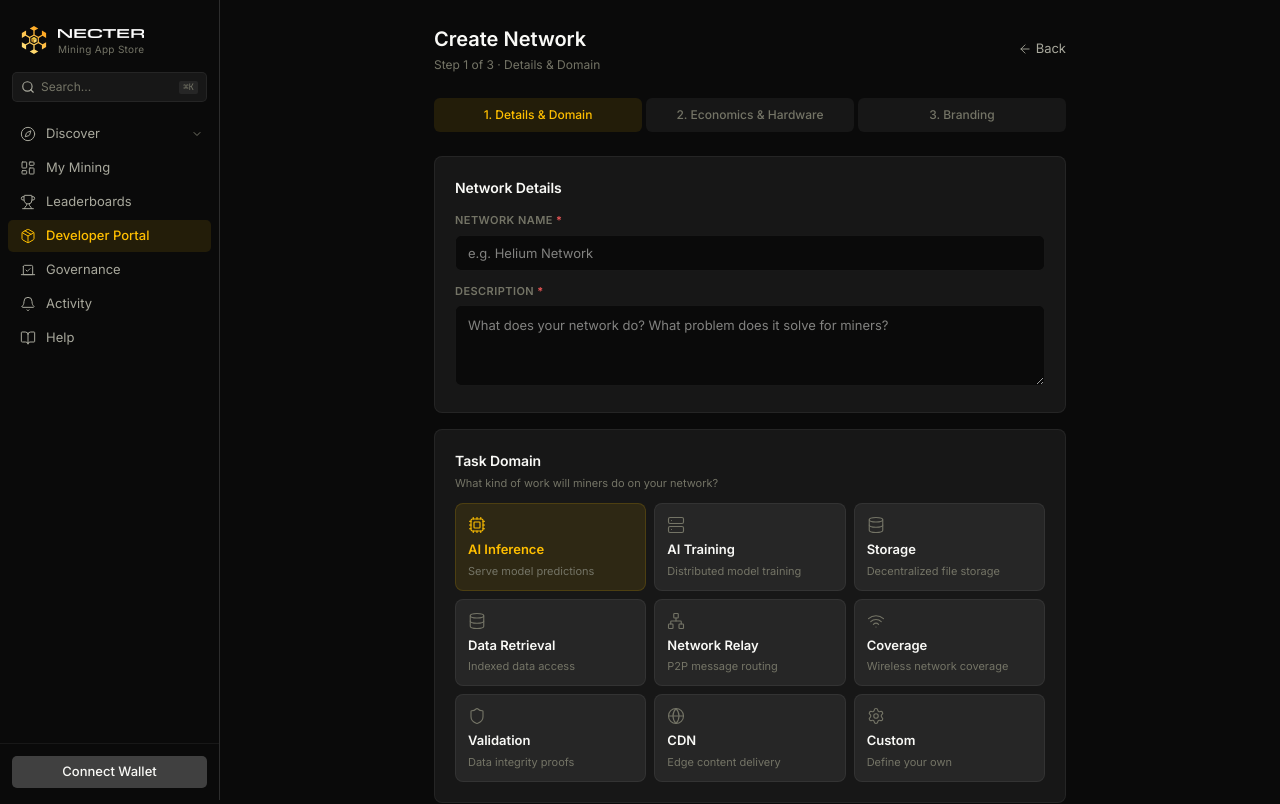
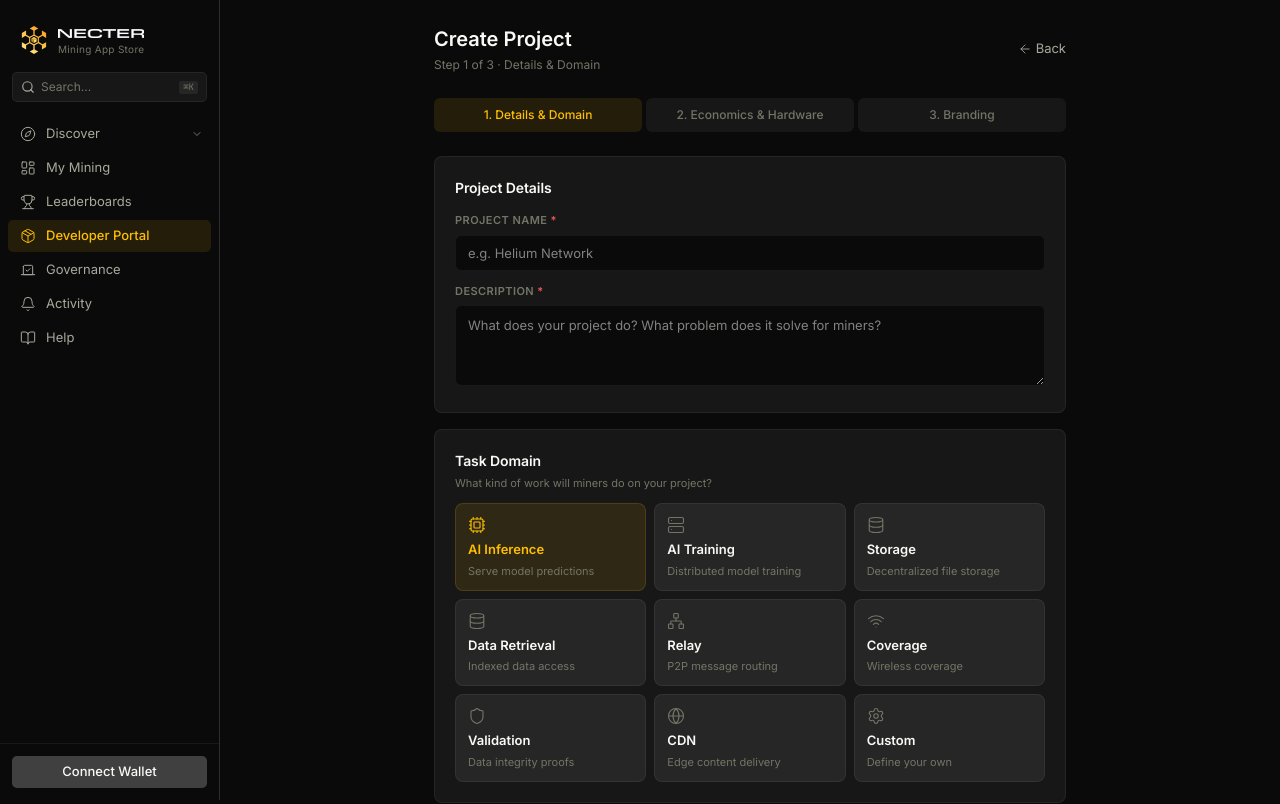
Before and after one commit to Abdulkereem/necter-mining-app-store-svelte, a SvelteKit app: page /develop/create in a window 1280 px wide. Shown: the top 804 px of the page. Built offline with nearby package versions, Linux system fonts and the light colour scheme.

Commit message:
Fix all: governance layout/modal, sync Next.js changes (terminology, edit profile removal), leaderboard dropdown arrow, Button display fix

```diff
--- a/src/routes/develop/+page.svelte
+++ b/src/routes/develop/+page.svelte
@@ -101,7 +101,7 @@
       <div class="bg-[var(--surface-1)] border border-[var(--border-default)] border-t-0 rounded-b-[12px] px-8 pt-6 pb-8 text-center">
         <img src="/brand/logo.svg" alt="" class="w-10 h-10 mx-auto mb-4" />
         <h2 class="text-[18px] font-semibold text-[var(--text-primary)] mb-2">Developer Portal</h2>
-        <p class="text-[13px] text-[var(--text-secondary)] mx-auto mb-5 leading-5 max-w-[360px]">Build mining networks on Necter. Define your workloads, set reward economics, and attract miners from the marketplace.</p>
+        <p class="text-[13px] text-[var(--text-secondary)] mx-auto mb-5 leading-5 max-w-[360px]">Build mining projects on Necter. Define your workloads, set reward economics, and attract miners from the marketplace.</p>
         <button type="button" onclick={() => { $showConnectModal = true; }} class="btn-primary">Connect Wallet</button>
       </div>
     </div>
@@ -117,7 +117,7 @@
       </div>
       <div class="bg-[var(--surface-1)] border border-[var(--border-default)] border-t-0 rounded-b-[12px] px-8 pt-6 pb-8 text-center">
         <h2 class="text-[18px] font-semibold text-[var(--text-primary)] mb-2">Set Up Your Developer Account</h2>
-        <p class="text-[13px] text-[var(--text-secondary)] mx-auto mb-5 leading-5 max-w-[360px]">Complete your profile to start building and publishing mining networks on Necter.</p>
+        <p class="text-[13px] text-[var(--text-secondary)] mx-auto mb-5 leading-5 max-w-[360px]">Complete your profile to start building and publishing mining projects on Necter.</p>
         <button type="button" onclick={() => { setupModalOpen = true; }} class="btn-primary">Get Started</button>
       </div>
     </div>
@@ -132,13 +132,12 @@
       <div class="flex items-center justify-between gap-4">
         <div>
           <h1 class="text-[20px] font-semibold text-[var(--text-primary)] tracking-[-0.015em]">Developer Portal</h1>
-          <p class="text-[12px] text-[var(--text-tertiary)] mt-0.5">Build and manage mining networks on Necter</p>
+          <p class="text-[12px] text-[var(--text-tertiary)] mt-0.5">Build and manage mining projects on Necter</p>
         </div>
         <div class="flex gap-2">
-          <a href="/develop/profile" class="btn-secondary gap-1">Edit Profile</a>
           <a href="/develop/create" class="btn-subscribe gap-1">
             <Plus class="w-3 h-3" strokeWidth={2} />
-            Create Network
+            Create Project
           </a>
         </div>
       </div>
@@ -146,7 +145,7 @@
       <!-- Stats -->
       <div class="grid grid-cols-4 gap-px bg-[var(--border-default)] border border-[var(--border-default)] rounded-[8px] overflow-hidden">
         {#each [
-          { label: 'Networks', value: developerApps.length.toString() },
+          { label: 'Projects', value: developerApps.length.toString() },
           { label: 'Total Miners', value: totalMiners.toLocaleString() },
           { label: 'Revenue', value: `$${totalRevenue.toLocaleString()}`, accent: true },
           { label: 'Fleet Size', value: operatorMiners.length.toString() },
@@ -161,7 +160,7 @@
       <!-- Your Networks -->
       <div>
         <div class="flex items-center justify-between mb-4">
-          <span class="text-[14px] font-semibold text-[var(--text-primary)]">Your Networks</span>
+          <span class="text-[14px] font-semibold text-[var(--text-primary)]">Your Projects</span>
         </div>
 
         {#if developerApps.length > 0}
@@ -217,11 +216,11 @@
           </div>
         {:else}
           <div class="bg-honeycomb border border-dashed border-[var(--border-default)] rounded-[8px] px-6 py-12 text-center">
-            <p class="text-[14px] font-medium text-[var(--text-secondary)] mb-1">No networks yet</p>
-            <p class="text-[12px] text-[var(--text-tertiary)] mb-4">Create your first network or start from a template below.</p>
+            <p class="text-[14px] font-medium text-[var(--text-secondary)] mb-1">No projects yet</p>
+            <p class="text-[12px] text-[var(--text-tertiary)] mb-4">Create your first project or start from a template below.</p>
             <a href="/develop/create" class="btn-subscribe gap-1">
               <Plus class="w-3 h-3" strokeWidth={2} />
-              Create Network
+              Create Project
             </a>
           </div>
         {/if}
--- a/src/routes/develop/apps/[id]/+page.svelte
+++ b/src/routes/develop/apps/[id]/+page.svelte
@@ -144,7 +144,7 @@
 {#if !app}
   <div class="min-h-screen animate-fadeIn">
     <div class="p-6">
-      <p class="text-[13px] text-[var(--text-secondary)]">Network not found.</p>
+      <p class="text-[13px] text-[var(--text-secondary)]">Project not found.</p>
       <a href="/develop" class="text-[13px] text-[var(--text-accent)] no-underline">Back to Dashboard</a>
     </div>
   </div>
@@ -433,7 +433,7 @@
             </div>
           {:else}
             <div class="bg-[var(--surface-1)] border border-[var(--border-default)] rounded-[8px] text-center p-8">
-              <p class="text-[13px] text-[var(--text-tertiary)]">No miners have subscribed yet. Once your network is live, miners will appear here.</p>
+              <p class="text-[13px] text-[var(--text-tertiary)]">No miners have subscribed yet. Once your project is live, miners will appear here.</p>
             </div>
           {/if}
         </div>
@@ -481,7 +481,7 @@
             <h3 class="text-[12px] font-semibold uppercase tracking-[0.04em] text-[var(--text-tertiary)] mb-3.5">General</h3>
             <div class="flex flex-col gap-3">
               <div>
-                <label class="text-[11px] text-[var(--text-tertiary)] block mb-1">Network Name</label>
+                <label class="text-[11px] text-[var(--text-tertiary)] block mb-1">Project Name</label>
                 <input type="text" bind:value={settingsName} class={inp} />
               </div>
               <div>
--- a/src/routes/develop/apps/[id]/analytics/+page.svelte
+++ b/src/routes/develop/apps/[id]/analytics/+page.svelte
@@ -74,7 +74,7 @@
         <ArrowLeft style="height: 16px; width: 16px;" />
         Back
       </a>
-      <h1 style="font-size: 20px; font-weight: 600; letter-spacing: -0.01em; color: var(--text-primary); margin: 0;">Network Analytics</h1>
+      <h1 style="font-size: 20px; font-weight: 600; letter-spacing: -0.01em; color: var(--text-primary); margin: 0;">Project Analytics</h1>
     </div>
     <div style="display: flex; gap: 8px;">
       <button style="height: 32px; padding: 0 12px; border-radius: 5px; background: var(--surface-2); border: 1px solid var(--border-default); color: var(--text-primary); font-size: 13px; font-weight: 500; cursor: pointer;">
@@ -116,7 +116,7 @@
         <div style="font-size: 13px; font-weight: 600; color: var(--text-primary);">No activity yet</div>
         <div style="font-size: 13px; color: var(--text-secondary); margin-top: 4px;">
           Analytics populates once miners subscribe and proofs/jobs are produced.
-          {#if app} Network: {app.name}{/if}
+          {#if app} Project: {app.name}{/if}
         </div>
       </div>
     {/if}
@@ -179,7 +179,7 @@
       </div>
 
       <div style="font-size: 12px; color: var(--text-tertiary); margin-top: 12px;">
-        {#if app}Network: {app.name} · {/if}Range: {range} · Metric: {metricLabel}
+        {#if app}Project: {app.name} · {/if}Range: {range} · Metric: {metricLabel}
       </div>
     </div>
   </div>
--- a/src/routes/develop/apps/[id]/preview/+page.svelte
+++ b/src/routes/develop/apps/[id]/preview/+page.svelte
@@ -54,7 +54,7 @@
 
 {#if !app}
   <div style="padding: 24px; color: var(--text-secondary); font-size: 13px;">
-    Network not found.
+    Project not found.
     <a href="/develop" style="color: var(--text-accent); text-decoration: none;">Back to Dashboard</a>
   </div>
 {:else}
@@ -64,7 +64,7 @@
       <div style="display: flex; align-items: center; gap: 8px;">
         <div style="width: 8px; height: 8px; border-radius: 50%; background: var(--info); box-shadow: 0 0 6px var(--info);"></div>
         <span style="font-size: 13px; font-weight: 600; color: var(--info);">Preview Mode</span>
-        <span style="font-size: 12px; color: var(--text-secondary);">This is how miners will see your network</span>
+        <span style="font-size: 12px; color: var(--text-secondary);">This is how miners will see your project</span>
       </div>
       <a href="/develop/apps/{id}" style="display: inline-flex; align-items: center; gap: 5px; height: 28px; padding: 0 10px; border-radius: 5px; font-size: 12px; font-weight: 500; background: var(--surface-2); border: 1px solid var(--border-default); color: var(--text-secondary); text-decoration: none;">
         <ArrowLeft style="width: 12px; height: 12px;" strokeWidth={1.5} />
--- a/src/routes/develop/apps/[id]/settings/+page.svelte
+++ b/src/routes/develop/apps/[id]/settings/+page.svelte
@@ -75,7 +75,7 @@
 				<h2 class="text-[10px] font-semibold text-[var(--text-tertiary)] uppercase tracking-[0.04em] mb-4">General</h2>
 				<div class="space-y-4">
 					<div>
-						<label class={labelClass}>Network Name</label>
+						<label class={labelClass}>Project Name</label>
 						<input class={inputClass} bind:value={name} />
 					</div>
 					<div>
--- a/src/routes/develop/create/+page.svelte
+++ b/src/routes/develop/create/+page.svelte
@@ -18,8 +18,8 @@
     { type: 'compute-training', label: 'AI Training', desc: 'Distributed model training', icon: Server },
     { type: 'data-storage', label: 'Storage', desc: 'Decentralized file storage', icon: Database },
     { type: 'data-retrieval', label: 'Data Retrieval', desc: 'Indexed data access', icon: Database },
-    { type: 'network-relay', label: 'Network Relay', desc: 'P2P message routing', icon: Network },
-    { type: 'network-coverage', label: 'Coverage', desc: 'Wireless network coverage', icon: Wifi },
+    { type: 'network-relay', label: 'Relay', desc: 'P2P message routing', icon: Network },
+    { type: 'network-coverage', label: 'Coverage', desc: 'Wireless coverage', icon: Wifi },
     { type: 'data-validation', label: 'Validation', desc: 'Data integrity proofs', icon: Shield },
     { type: 'content-delivery', label: 'CDN', desc: 'Edge content delivery', icon: Globe },
     { type: 'custom', label: 'Custom', desc: 'Define your own', icon: Settings },
@@ -166,7 +166,7 @@
     <!-- Header -->
     <div class="flex items-center justify-between mb-6">
       <div>
-        <h1 class="text-[20px] font-semibold text-[var(--text-primary)]">Create Network</h1>
+        <h1 class="text-[20px] font-semibold text-[var(--text-primary)]">Create Project</h1>
         <p class="text-[12px] text-[var(--text-tertiary)] mt-0.5">Step {step} of 3 &middot; {stepLabels[step - 1]}</p>
       </div>
       <a href="/develop" class="back-link m-0"><ArrowLeft size={14} strokeWidth={1.5} /> Back</a>
@@ -190,22 +190,22 @@
     {#if step === 1}
       <div class="flex flex-col gap-4">
         <div class="n-card">
-          <h3 class="section-title mb-3.5">Network Details</h3>
+          <h3 class="section-title mb-3.5">Project Details</h3>
           <div class="flex flex-col gap-3">
             <div>
-              <label class="field-label">Network Name <span class="text-[var(--error)]">*</span></label>
+              <label class="field-label">Project Name <span class="text-[var(--error)]">*</span></label>
               <input type="text" bind:value={name} placeholder="e.g. Helium Network" class={inp} />
             </div>
             <div>
               <label class="field-label">Description <span class="text-[var(--error)]">*</span></label>
-              <textarea bind:value={description} placeholder="What does your network do? What problem does it solve for miners?" rows="3" class={inpTextarea}></textarea>
+              <textarea bind:value={description} placeholder="What does your project do? What problem does it solve for miners?" rows="3" class={inpTextarea}></textarea>
             </div>
           </div>
         </div>
 
         <div class="n-card">
           <h3 class="section-title mb-1">Task Domain</h3>
-          <p class="field-hint mb-3">What kind of work will miners do on your network?</p>
+          <p class="field-hint mb-3">What kind of work will miners do on your project?</p>
           <div class="grid grid-cols-3 gap-2">
             {#each taskDomains as td}
               {@const sel = taskDomain === td.type}
@@ -415,7 +415,7 @@
           class="h-9 px-5 rounded-[6px] text-[13px] font-semibold bg-[var(--accent-base)] text-[#0C0C0E] border-none cursor-pointer flex items-center gap-1.5"
           style="opacity:{creating || !name.trim() ? 0.4 : 1}"
         >
-          {creating ? 'Creating...' : 'Create Network'}
+          {creating ? 'Creating...' : 'Create Project'}
         </button>
       {/if}
     </div>
--- a/src/routes/develop/templates/+page.svelte
+++ b/src/routes/develop/templates/+page.svelte
@@ -16,7 +16,7 @@
     {
       name: 'AI Inference Network',
       category: 'AI/ML',
-      description: 'Deploy a distributed AI inference network. Miners contribute GPU compute to serve model predictions. Supports popular frameworks like PyTorch, TensorFlow, and ONNX Runtime out of the box.',
+      description: 'Deploy a distributed AI inference project. Miners contribute GPU compute to serve model predictions. Supports popular frameworks like PyTorch, TensorFlow, and ONNX Runtime out of the box.',
       consensus: 'Proof of Inference',
       rewardModel: 'Per-task',
       hardware: 'GPU required, 16GB+ VRAM',
@@ -26,7 +26,7 @@
     {
       name: 'Storage Provider',
       category: 'Storage',
-      description: 'Create a decentralized storage network. Miners provide disk space and bandwidth for data availability. Includes erasure coding, replication policies, and retrieval market configuration.',
+      description: 'Create a decentralized storage project. Miners provide disk space and bandwidth for data availability. Includes erasure coding, replication policies, and retrieval market configuration.',
       consensus: 'Proof of Storage',
       rewardModel: 'Capacity-based',
       hardware: '1TB+ SSD, 100Mbps uplink',
@@ -36,7 +36,7 @@
     {
       name: 'IoT Sensor Grid',
       category: 'IoT',
-      description: 'Build a sensor data collection network. Miners run IoT gateways to aggregate and validate sensor readings. Supports LoRa, Zigbee, and BLE protocols with built-in data normalization.',
+      description: 'Build a sensor data collection project. Miners run IoT gateways to aggregate and validate sensor readings. Supports LoRa, Zigbee, and BLE protocols with built-in data normalization.',
       consensus: 'Proof of Coverage',
       rewardModel: 'Data-volume',
       hardware: 'ARM/x86, LoRa gateway',
@@ -46,7 +46,7 @@
     {
       name: 'CDN Relay Network',
       category: 'DePIN',
-      description: 'Launch a content delivery relay network. Miners cache and serve content at the edge for low-latency access. Includes geographic load balancing, cache invalidation, and bandwidth metering.',
+      description: 'Launch a content delivery relay project. Miners cache and serve content at the edge for low-latency access. Includes geographic load balancing, cache invalidation, and bandwidth metering.',
       consensus: 'Proof of Bandwidth',
       rewardModel: 'Bandwidth-based',
       hardware: '100Mbps+ uplink, 500GB cache',
@@ -56,7 +56,7 @@
     {
       name: 'Data Validation',
       category: 'Data Sovereignty',
-      description: 'Run a data validation and attestation network. Miners verify data integrity and generate cryptographic proofs. Built-in support for ZK circuits, Merkle proofs, and cross-chain attestation.',
+      description: 'Run a data validation and attestation project. Miners verify data integrity and generate cryptographic proofs. Built-in support for ZK circuits, Merkle proofs, and cross-chain attestation.',
       consensus: 'Proof of Correctness',
       rewardModel: 'Per-validation',
       hardware: '4-core CPU, 8GB RAM',
@@ -66,7 +66,7 @@
     {
       name: 'GPU Compute Pool',
       category: 'Compute',
-      description: 'Create a shared GPU compute pool for rendering, training, and general-purpose parallel workloads. Job scheduler handles queue management, priority tiers, and automatic failover.',
+      description: 'Create a shared GPU compute project for rendering, training, and general-purpose parallel workloads. Job scheduler handles queue management, priority tiers, and automatic failover.',
       consensus: 'Proof of Work',
       rewardModel: 'Compute-time',
       hardware: 'GPU required, 8GB+ VRAM',
@@ -76,7 +76,7 @@
     {
       name: 'Coverage Network',
       category: 'DePIN',
-      description: 'Deploy a wireless coverage network. Miners operate hotspots to extend network reach and earn coverage rewards. Includes hex-based coverage mapping and signal quality attestation.',
+      description: 'Deploy a wireless coverage project. Miners operate hotspots to extend network reach and earn coverage rewards. Includes hex-based coverage mapping and signal quality attestation.',
       consensus: 'Proof of Coverage',
       rewardModel: 'Coverage-based',
       hardware: 'Hotspot hardware, outdoor antenna',
@@ -113,7 +113,7 @@
       Templates & Starter Kits
     </h1>
     <p style="font-size:13px;color:var(--text-secondary);margin-top:4px;line-height:20px">
-      Bootstrap a mining network in minutes. Choose a template, customize in the wizard, and deploy.
+      Bootstrap a mining project in minutes. Choose a template, customize in the wizard, and deploy.
     </p>
 
     <!-- Grid -->
```
Also changed, not shown: src/routes/governance/+page.svelte (+12 -8 lines), src/routes/leaderboards/+page.svelte (+8 -5 lines).
